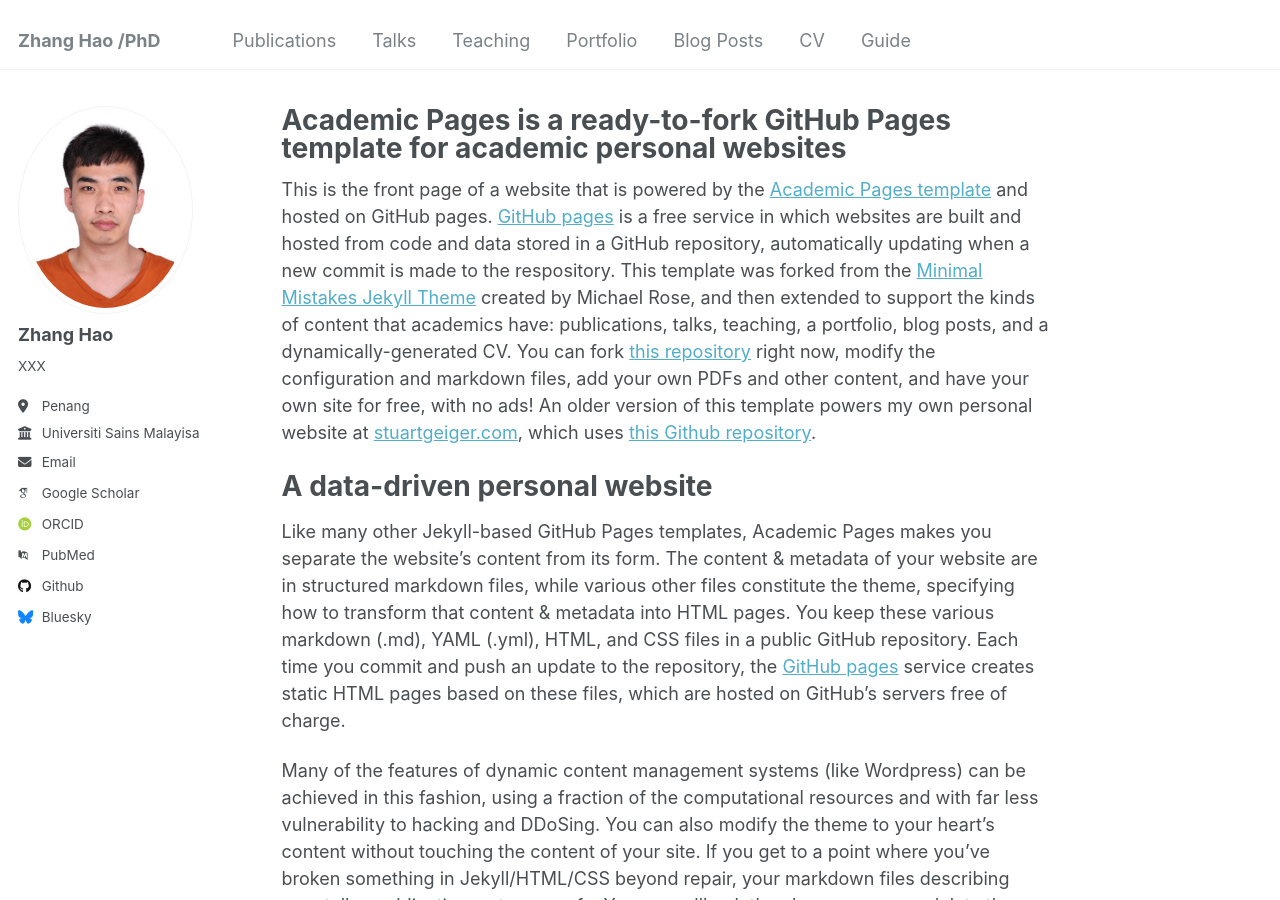
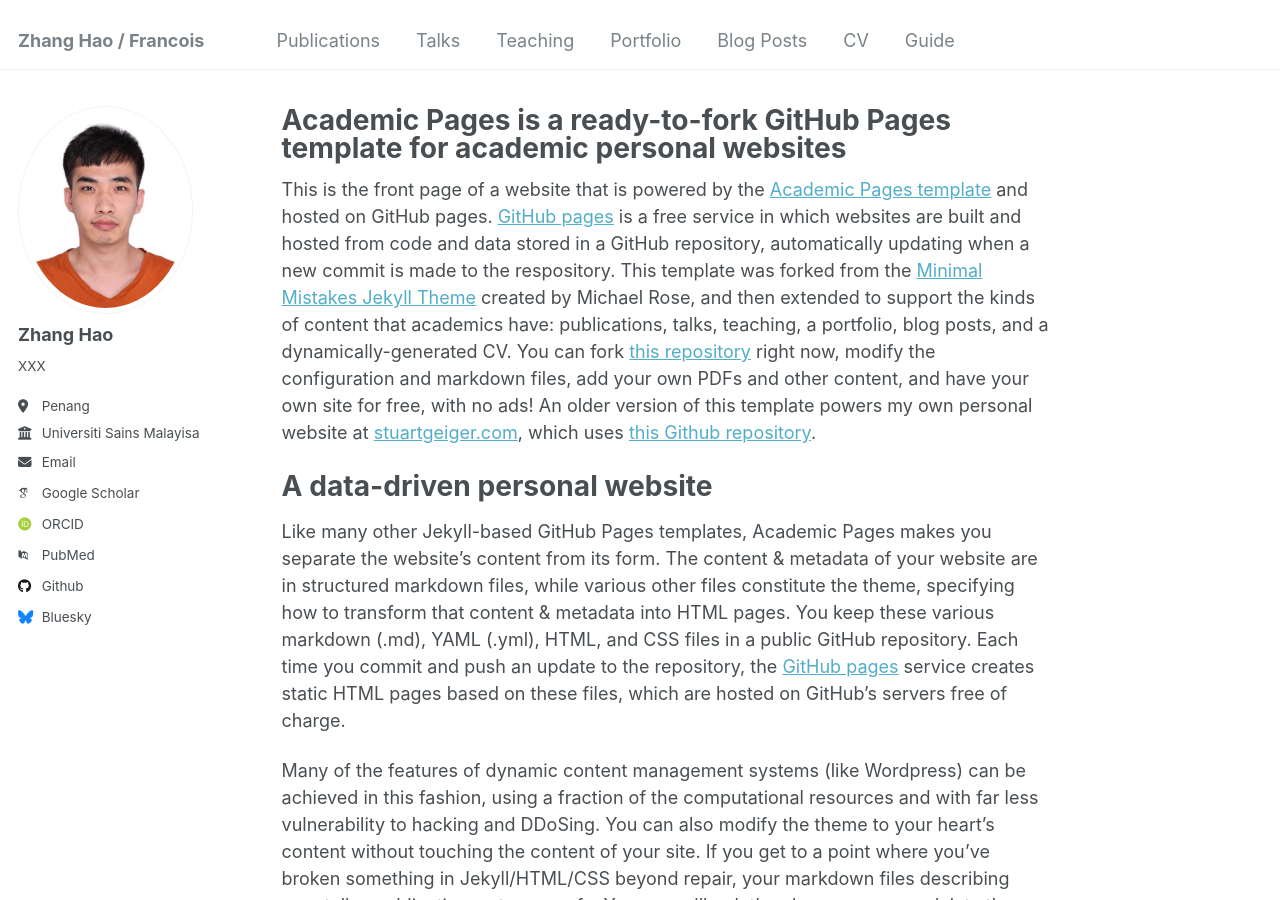
Before and after one commit to sydmou/sydmou.github.io, a Jekyll site: the page built from _pages/about.md, in a window 1280 px wide and 900 px high. Built offline with Jekyll 4.4.1, drawn with Linux system fonts in a browser that asks for light colours; some web fonts are replaced.

Commit message:
Update _config.yml

```diff
--- a/_config.yml
+++ b/_config.yml
@@ -8,7 +8,7 @@
 
 # Basic Site Settings
 locale                   : "en-US"
-title                    : "Zhang Hao /PhD"
+title                    : "Zhang Hao / Francois"
 title_separator          : "-"
 name                     : &name "Zhang Hao"
 description              : &description "personal description"
```
